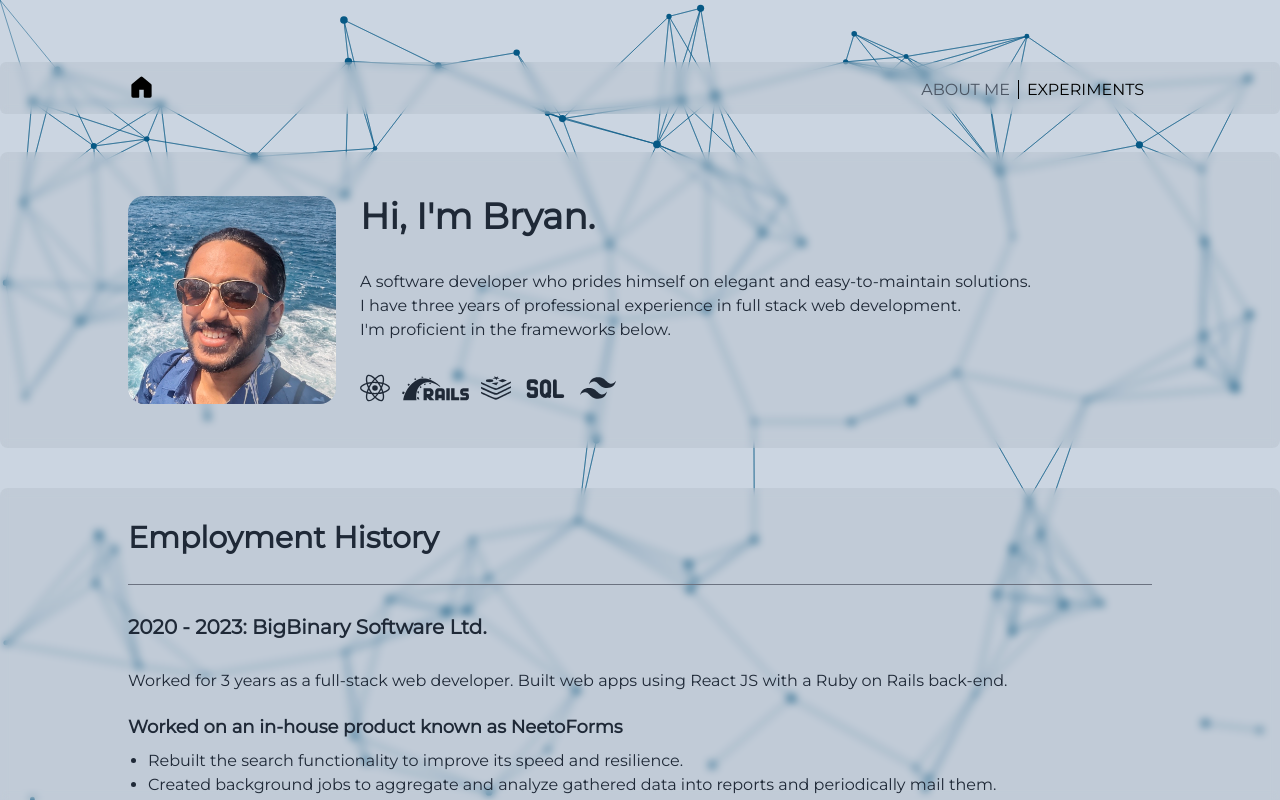
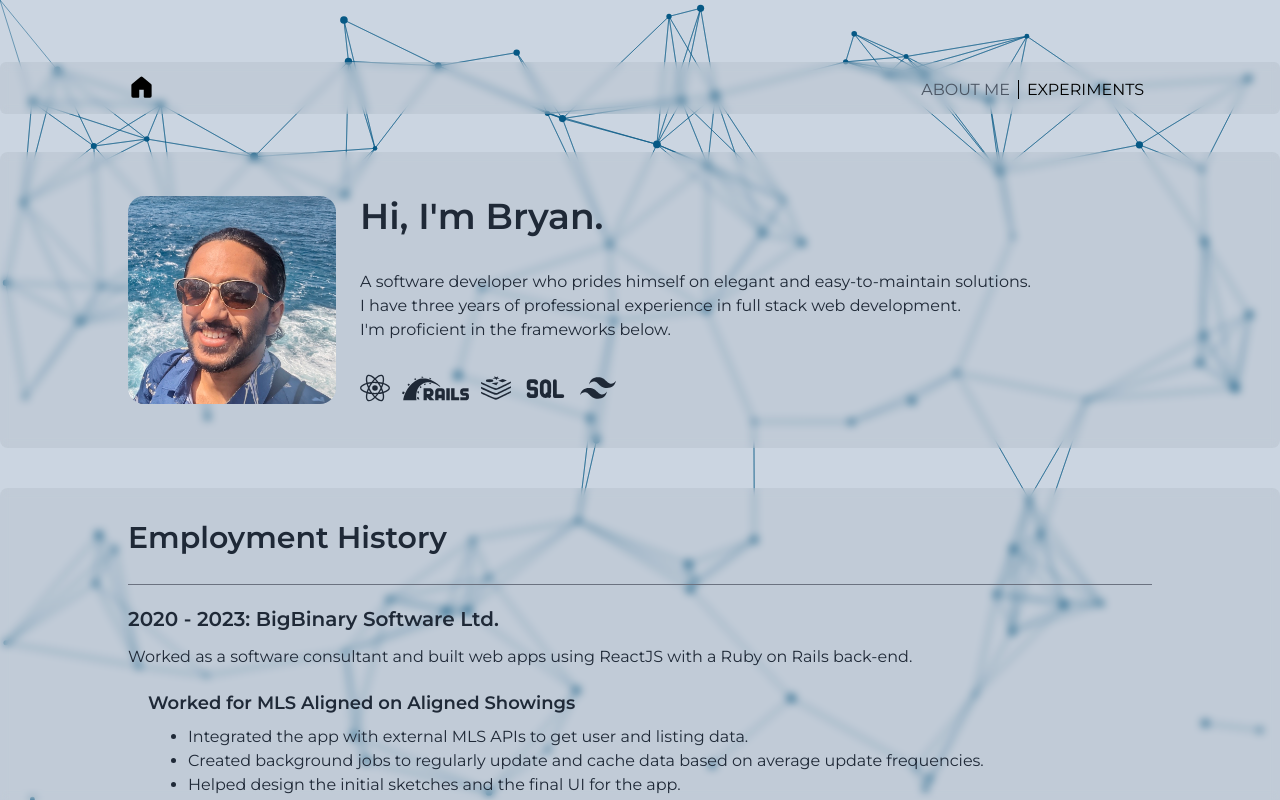
Before and after one commit to BryanDavis999/portfolio, a Next.js app: page /about in a window 1280 px wide. Built offline with nearby package versions, Linux system fonts and the light colour scheme.

Commit message:
More minor design considerations

```diff
--- a/src/components/Layout.tsx
+++ b/src/components/Layout.tsx
@@ -8,7 +8,7 @@ import { pagesEnum } from './constants';
 
 const montserrat = Montserrat({
   subsets: ['latin'],
-  weight: ['300', '400']
+  weight: ['300', '400', '500', '600', '700', '800', '900']
 })
 
 export const siteTitle: string = 'Portfolio';
--- a/src/constants/contactInfo.ts
+++ b/src/constants/contactInfo.ts
@@ -6,7 +6,7 @@ type contactDataType = Array<{name: string, link: string, Icon: React.ElementTyp
 export const contactInfo: contactDataType = [
   {name: 'Github', link: 'https://github.com/BryanDavis999', Icon: FaGithub},
   {name: 'LinkedIn', link: 'https://linkedin.com/in/bryandavis999/', Icon: FaLinkedin},
-  {name: 'Email', link: 'bryandavis999.dev@gmail.com', Icon: SiGmail},
+  {name: 'Email', link: 'mailto:bryandavis999.dev@gmail.com', Icon: SiGmail},
 ]
 
 export default contactInfo
--- a/src/constants/personalInfo/employment.md
+++ b/src/constants/personalInfo/employment.md
@@ -8,28 +8,24 @@ date: '2020-01-01'
 ---
 
 ## 2020 - 2023: BigBinary Software Ltd.
-Worked for 3 years as a full-stack web developer. Built web apps using React JS with a Ruby on Rails back-end.
+Worked as a software consultant and built web apps using ReactJS with a Ruby on Rails back-end.
 
+### Worked for MLS Aligned on Aligned Showings
+- Integrated the app with external MLS APIs to get user and listing data.
+- Created background jobs to regularly update and cache data based on average update frequencies.
+- Helped design the initial sketches and the final UI for the app.
+- Created a calendar to view and (re)schedule appointments.
+- Created the notification system along with its SMS and e-mail integration.
+- Helped create an instant messenger system integrated with the appointment scheduling system.
 ### Worked on an in-house product known as NeetoForms
-- Rebuilt the search functionality to improve its speed and resilience.
-- Created background jobs to aggregate and analyze gathered data into reports and periodically mail them.
+- Rebuilt the search functionality to reduce search times by 70% on average and make it more resilient to typos.
+- Created background jobs to aggregate data into reports and periodically mail them.
 - Designed the form landing page and a form authentication system.
-- Created an integration for Trello.
-
 ### Worked on an in-house product known as NeetoAnalytics
 - Helped design the analytics dashboard.
 - Created validations for the analytics campaigns.
-- Created an integration for Google Sheets.
-
-### Worked for an external client on Aligned Showings
-- Helped design the initial sketches and the final UI for the app.
-- Integrated the app with external MLS APIs to get user and listing data.
-- Created background jobs to regularly update and cache data based on average update frequencies.
-- Created a calendar to view and (re)schedule appointments.
-- Created the notification system along with its SMS and e-mail integration.
-- Helped create an instant messenger system integrated with the appointment scheduling system.
-
-### Created the BigBinary React.js guidebook
+- Created an integration for Google Sheets via Oauth 2.0
+### Created the BigBinary ReactJS guidebook
 - Helped create a code editor playground to practice React snippets.
 - Worked with colleagues to identify mistakes made by folk familiar with React.
 - Created a beginner's guide for newcomers to quickly get started.
--- a/src/pages/about.tsx
+++ b/src/pages/about.tsx
@@ -51,7 +51,7 @@ const About = ({employmentHistory, educationHistory}: any) => {
             <Image fill={true} src='/about/self.jpg' alt='A photo of Bryan' className='rounded-2xl'/>
           </div>
           <div className='mt-6 ml-0 md:mt-0 md:ml-6 flex flex-col justify-between'>
-            <h1 className='text-4xl mb-6 font-bold'>Hi, I&apos;m Bryan.</h1>
+            <h1 className='text-4xl mb-6 font-semibold '>Hi, I&apos;m Bryan.</h1>
             <div>
               <span>A software developer who prides himself on elegant and easy-to-maintain solutions. </span>
               <span className='lg:inline-block'>I have three years of professional experience in full stack web development. </span>
--- a/src/styles/markdown.module.css
+++ b/src/styles/markdown.module.css
@@ -4,11 +4,11 @@
 }
 
 .markdown h2 {
-  @apply text-xl my-7 font-semibold
+  @apply text-xl mt-5 mb-3 font-semibold
 }
 
 .markdown h3 {
-  @apply mt-5 mb-2 text-lg font-semibold
+  @apply mt-5 mb-2 text-lg font-semibold lg:ml-5
 }
 
 .markdown a {
@@ -16,7 +16,7 @@
 }
 
 .markdown ul {
-  @apply list-disc mb-8
+  @apply list-disc mb-8 lg:ml-10
 }
 
 .markdown ul li {
```
